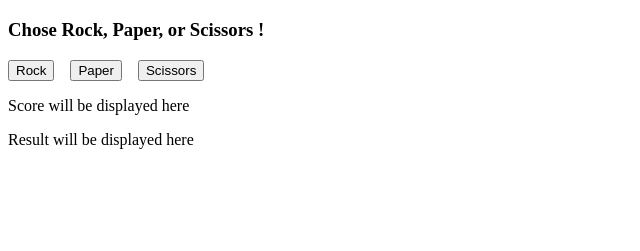
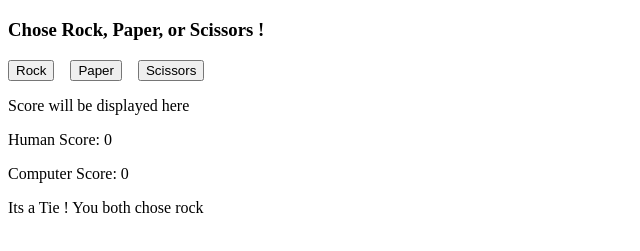
Before and after one commit to Jothamyacim/The-Odin-Project, a plain HTML site: page Foundations_Course/02-Rock-Paper-Scissors/index.html in a window 1280 px wide. Both pictures are taken after a click on the button "Rock". Shown: the part 61-312 px from the top of the page, without its empty margins (0-640 px from the left). Drawn offline with Linux system fonts and the light colour scheme.

Commit message:
updated running scores

```diff
--- a/Foundations_Course/02-Rock-Paper-Scissors/index.html
+++ b/Foundations_Course/02-Rock-Paper-Scissors/index.html
@@ -35,12 +35,19 @@
 
         <section class="result-score">
 
-            <div class="score">
+            <div class="score-board">
                 <p class="score-text">Score will be displayed here</p>
+
+                <div class="scores">
+                    <p class="human-score" id="human-score">Human Score: 0</p>
+                    <p class="computer-score" id="computer-score">Computer Score: 0</p>
+                </div>
+
             </div>
 
             <div class="results">
-                <p class="result-text">Result will be displayed here</p>
+                <p class="result-text" id="result">Result will be displayed here</p>
+
             </div>
 
         </section>
--- a/Foundations_Course/02-Rock-Paper-Scissors/script.js
+++ b/Foundations_Course/02-Rock-Paper-Scissors/script.js
@@ -22,6 +22,8 @@ function playGame() {
             return 'scissors';
         }
     }
+
+    //function to get human choice via prompt
     /*
     function getHumanChoice() {
         let userInput = prompt("Choose rock, paper or scissors: ");
@@ -46,25 +48,34 @@ function playGame() {
 
 
     function playRound(humanChoice, computerChoice) {
-        //humanChoice = humanChoice.toLowerCase();
+        let result = ""
 
         if (humanChoice === computerChoice) {
-            return `Its a Tie ! You both chose ${humanChoice}`;
+            console.log(result = `Its a Tie ! You both chose ${humanChoice}`);
         } else if (
             (humanChoice === 'rock' && computerChoice === 'scissors') ||
             (humanChoice === 'scissors' && computerChoice === 'paper') ||
             (humanChoice === 'paper' && computerChoice === 'rock')
         ) {
             humanScore++;
-            return `You Win ! ${humanChoice} beats ${computerChoice}`;
+            console.log(result =  `You Win ! ${humanChoice} beats ${computerChoice}`);
         } else {
             computerScore++;
-            return `You Lose ! ${computerChoice} beats ${humanChoice}`;
+            console.log(result =  `You Lose ! ${computerChoice} beats ${humanChoice}`);
         }
+
+        updateScores(result);
+        return result;
+    }
+
+    function updateScores(resultText) {
+        document.getElementById("human-score").textContent = `Human Score: ${humanScore}`;
+        document.getElementById("computer-score").textContent = `Computer Score: ${computerScore}`;
+        document.getElementById("result").textContent = resultText;
 
     }
 
-
+    // Example of how to call the functions
     //const humanSelection = getHumanChoice();
     //const computerSelection = getComputerChoice();
 
@@ -90,7 +101,7 @@ function playGame() {
             const humanSelection = getHumanChoice();
             const computerSelection = getComputerChoice();
             console.log(playRound(humanSelection, computerSelection));
-            console.log(`Human Score: ${humanScore}, Computer Score: ${computerScore}`);
+
         }
         console.log(getScore(humanScore, computerScore));
     }
@@ -107,9 +118,14 @@ function playGame() {
         button => {button.addEventListener("click", () => {
             const humanChoice = button.id;
             const computerChoice = getComputerChoice();
-            console.log(playRound(humanChoice, computerChoice));
+            playRound(humanChoice, computerChoice);
+            console.log(`Human Score: ${humanScore}, Computer Score: ${computerScore}`);
         })}
     );
+
+
+
+
 
 
 }
```
